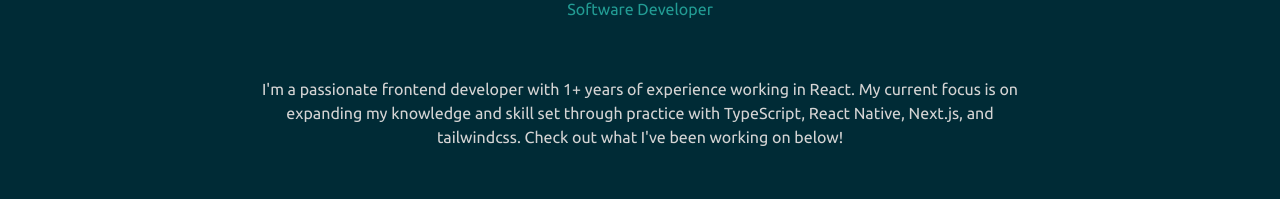
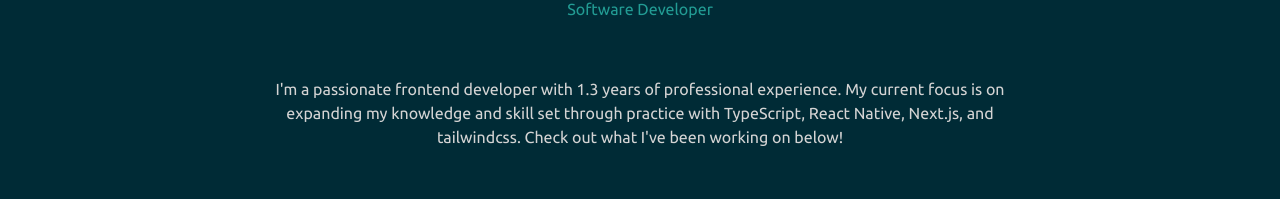
Before and after one commit to lsneth/lucasnethercott.com, a Next.js app: page / in a window 1280 px wide. Shown: the part 277-476 px from the top of the page. Built offline with nearby package versions, Linux system fonts and the light colour scheme.

Commit message:
update summary

```diff
--- a/src/app/page.tsx
+++ b/src/app/page.tsx
@@ -3,8 +3,11 @@ import Text from "./_components/Text"
 import ProjectSection from "./_components/ProjectSection"
 
 export default function Home() {
-  const yearsExperience =
-    new Date().getFullYear() - new Date(1673276400000).getFullYear() // Jan 9, 2023 at 8am. When I started my internship with FamilySearch.
+  const yearsExperience = (
+    (new Date().getTime() - new Date(1673276400000).getTime()) / // Jan 9, 2023 at 8am. When I started my internship with FamilySearch.
+    // milliseconds in a year
+    31556952000
+  ).toFixed(1)
 
   const projects: React.ComponentProps<typeof ProjectSection>[] = [
     {
@@ -68,11 +71,10 @@ export default function Home() {
       </Text>
       <div className="m-auto max-sm:my-10 sm:my-14" />
       <Text className="m-auto sm:text-center">
-        I&apos;m a passionate frontend developer with {yearsExperience}+ years
-        of experience working in React. My current focus is on expanding my
-        knowledge and skill set through practice with TypeScript, React Native,
-        Next.js, and tailwindcss. Check out what I&apos;ve been working on
-        below!
+        I&apos;m a passionate frontend developer with {yearsExperience} years of
+        professional experience. My current focus is on expanding my knowledge
+        and skill set through practice with TypeScript, React Native, Next.js,
+        and tailwindcss. Check out what I&apos;ve been working on below!
       </Text>
       <div className="max-sm:my-20 sm:my-32" />
 
```
